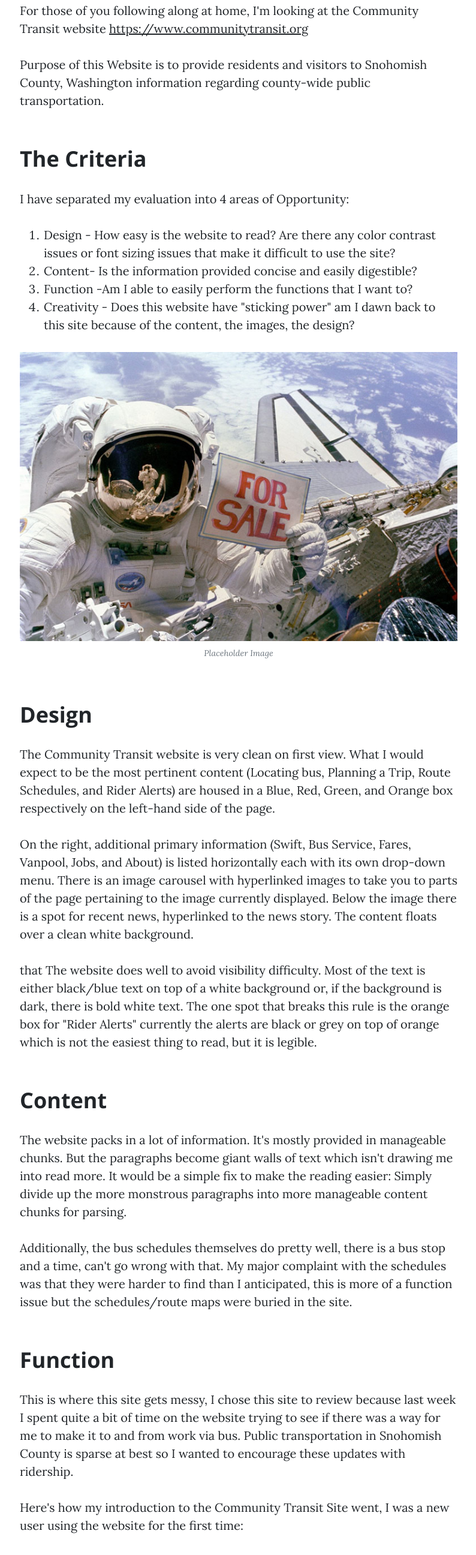
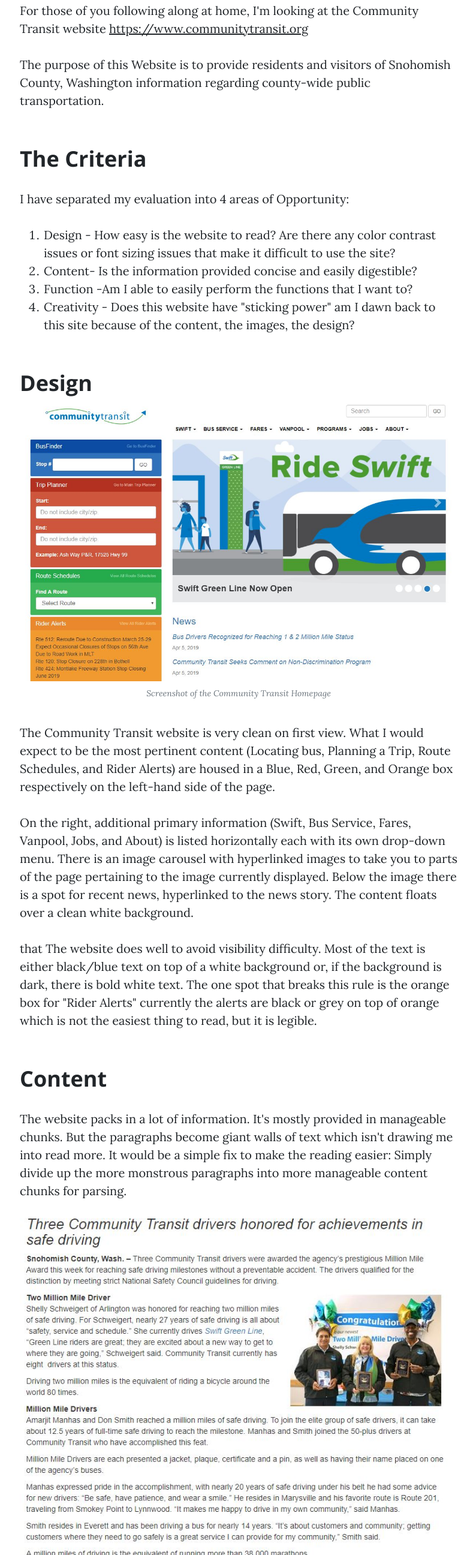
Before and after one commit to NateMeinhold/userScienceJournal, a plain HTML site: page post1.html in a window 1280 px wide. Shown: the part 1194-3787 px from the top of the page at 60% size, without its empty margins (242-1036 px from the left). Drawn offline with nearby package versions, Linux system fonts and the light colour scheme.

Commit message:
added the images and last of the content...time to edit

```diff
--- a/post1.html
+++ b/post1.html
@@ -101,7 +101,7 @@
           <p>For those of you following along at home, I'm looking at the Community Transit website <a href="https://www.communitytransit.org/">
             https://www.communitytransit.org</a> </p>
 
-          <p>Purpose of this Website is to provide residents and visitors to Snohomish County, Washington information regarding county-wide public transportation. </p>
+          <p>The purpose of this Website is to provide residents and visitors of Snohomish County, Washington information regarding county-wide public transportation. </p>
 
           <!--<blockquote class="blockquote">NOT SURE IF I REALLY NEED THIS NOW, TAKE OUT IF NO</blockquote>-->
 
@@ -116,12 +116,17 @@
             </ol>
           </p>
 
-          <a href="#">
+          <!--<a href="#">
             <img class="img-fluid" src="img/post-sample-image.jpg" alt="">
           </a>
-          <span class="caption text-muted">Placeholder Image</span>
+          <span class="caption text-muted">Placeholder Image</span>-->
 
           <h2 class="section-heading">Design</h2>
+
+          <a href="#">
+              <img class="img-fluid" src="img/com-tran-site.JPG" alt="Image of the Community Transit Homepage">
+            </a>
+            <span class="caption text-muted">Screenshot of the Community Transit Homepage</span>
 
           <p>The Community Transit website is very clean on first view. What I would expect to be the most pertinent content (Locating  bus, Planning a Trip,
             Route Schedules, and Rider Alerts) are housed in a Blue, Red, Green, and Orange box respectively on the left-hand side of the page. </p>
@@ -139,8 +144,18 @@
           <p>The website packs in a lot of information. It's mostly provided in manageable chunks. But the paragraphs become giant walls of text which isn't drawing me into read more.
             It would be a simple fix to make the reading easier: Simply divide up the more monstrous paragraphs into more manageable content chunks for parsing.</p>
 
+            <a href="#">
+                <img class="img-fluid" src="img/com-tran-text.JPG" alt="Sample of Text from community Transit News">
+              </a>
+              <span class="caption text-muted">Sample of Text from community Transit News</span>
+
           <p>Additionally, the bus schedules themselves do pretty well, there is a bus stop and a time, can't go wrong with that. My major complaint with the schedules was that
             they were harder to find than I anticipated, this is more of a function issue but the schedules/route maps were buried in the site.</p>
+
+            <a href="#">
+                <img class="img-fluid" src="img/com-tran-bus.JPG" alt="Sample of Bus schedules from comm transit site">
+              </a>
+              <span class="caption text-muted">An Example of the Bus Schedule from Commumity Transit Website</span>
 
             <h2 class="section-heading">Function</h2>
 
```
Also changed, not shown: img/com-tran-bus.JPG (added), img/com-tran-site.JPG (added), img/com-tran-text.JPG (added).
